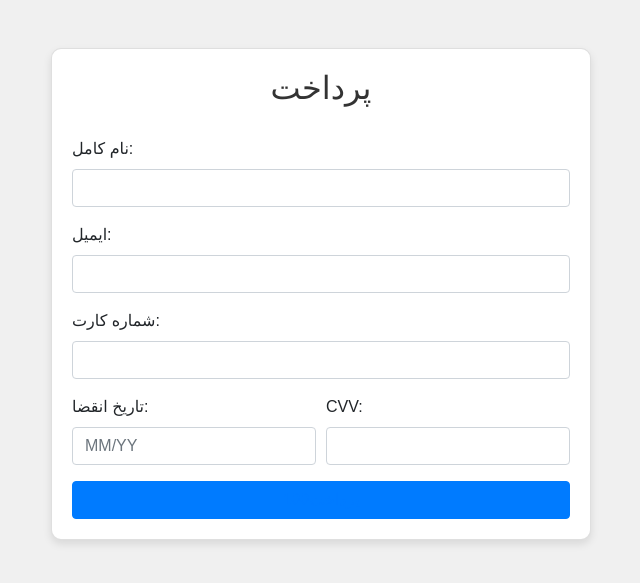
After one commit to Sajjadhosseinrezaei/GameShop, a Django app: page /order/pay/1/ in a window 1280 px wide. The commit adds this page. Shown: the top 583 px of the page, without its empty margins (319-959 px from the left). Run offline with Django 5.2, Linux system fonts and the light colour scheme; a user stored in the database is signed in; tables that the repository leaves empty hold one stand-in row (values such as "Sample post"); some libraries are stand-ins or nearby versions.

Commit message:
add dargah test for pay

```diff
--- /dev/null
+++ b/order/templates/order/css/styles.css
@@ -0,0 +1,15 @@
+body {
+    background-color: #f0f0f0;
+    font-family: 'Arial', sans-serif;
+}
+
+.card {
+    margin-top: 50px;
+    border-radius: 10px;
+    box-shadow: 0 4px 8px rgba(0, 0, 0, 0.1);
+}
+
+.card-title {
+    margin-bottom: 30px;
+    color: #333;
+}
--- /dev/null
+++ b/order/templates/order/js/scripts.js
@@ -0,0 +1,46 @@
+document.addEventListener('DOMContentLoaded', function() {
+    var form = document.getElementById('payment-form');
+    var payButton = document.getElementById('pay-button');
+    var payButtonText = document.getElementById('pay-button-text');
+    var payButtonSpinner = document.getElementById('pay-button-spinner');
+
+    form.addEventListener('submit', function(event) {
+        event.preventDefault();
+
+        payButtonText.classList.add('d-none');
+        payButtonSpinner.classList.remove('d-none');
+        payButton.disabled = true;
+
+        setTimeout(function() {
+            var cardNumber = document.getElementById('card-number').value;
+            var expiryDate = document.getElementById('expiry-date').value;
+            var cvv = document.getElementById('cvv').value;
+
+            if (validateCardNumber(cardNumber) && validateExpiryDate(expiryDate) && validateCVV(cvv)) {
+                alert('پرداخت با موفقیت انجام شد!');
+                form.reset();
+            } else {
+                alert('لطفاً اطلاعات را به درستی وارد کنید.');
+            }
+
+            payButtonText.classList.remove('d-none');
+            payButtonSpinner.classList.add('d-none');
+            payButton.disabled = false;
+        }, 3000);
+    });
+
+    function validateCardNumber(number) {
+        var regex = new RegExp("^[0-9]{16}$");
+        return regex.test(number);
+    }
+
+    function validateExpiryDate(date) {
+        var regex = new RegExp("^(0[1-9]|1[0-2])\/?([0-9]{2})$");
+        return regex.test(date);
+    }
+
+    function validateCVV(cvv) {
+        var regex = new RegExp("^[0-9]{3,4}$");
+        return regex.test(cvv);
+    }
+});
--- a/order/templates/order/order_detail.html
+++ b/order/templates/order/order_detail.html
@@ -2,5 +2,5 @@
 {% block content %}
     <h3>checkout</h3>
 	{{ order.get_total_price }}
-    <a class="btn btn-primary">پرداخت</a>
+    <a href="{% url 'order:order_pay' order.id %}" class="btn btn-primary">پرداخت</a>
 {% endblock %}
--- /dev/null
+++ b/order/templates/order/payment.html
@@ -0,0 +1,60 @@
+{% load static %}
+<!DOCTYPE html>
+<html lang="fa">
+<head>
+    <meta charset="UTF-8">
+    <meta name="viewport" content="width=device-width, initial-scale=1.0">
+    <title>صفحه پرداخت</title>
+    <!-- لینک به فایل‌های CSS Bootstrap -->
+    <link href="https://maxcdn.bootstrapcdn.com/bootstrap/4.5.2/css/bootstrap.min.css" rel="stylesheet">
+    <!-- لینک به فایل CSS سفارشی -->
+    <link rel="stylesheet" href="{% static 'order/css/styles.css' %}">
+</head>
+<body>
+    <div class="container">
+        <div class="row justify-content-center">
+            <div class="col-md-6">
+                <div class="card mt-5">
+                    <div class="card-body">
+                        <h2 class="card-title text-center">پرداخت</h2>
+                        <form id="payment-form">
+                            <div class="form-group">
+                                <label for="name">نام کامل:</label>
+                                <input type="text" class="form-control" id="name" name="name" required>
+                            </div>
+                            <div class="form-group">
+                                <label for="email">ایمیل:</label>
+                                <input type="email" class="form-control" id="email" name="email" required>
+                            </div>
+                            <div class="form-group">
+                                <label for="card-number">شماره کارت:</label>
+                                <input type="text" class="form-control" id="card-number" name="card-number" maxlength="16" required>
+                            </div>
+                            <div class="form-row">
+                                <div class="form-group col-md-6">
+                                    <label for="expiry-date">تاریخ انقضا:</label>
+                                    <input type="text" class="form-control" id="expiry-date" name="expiry-date" placeholder="MM/YY" maxlength="5" required>
+                                </div>
+                                <div class="form-group col-md-6">
+                                    <label for="cvv">CVV:</label>
+                                    <input type="text" class="form-control" id="cvv" name="cvv" maxlength="4" required>
+                                </div>
+                            </div>
+                            <button type="submit" id="pay-button" class="btn btn-primary btn-block">
+                                <a href="{% url 'order:order_verify' order.id %}" id="pay-button-text">{{ order.get_total_price }}پرداخت</a>
+                                <span id="pay-button-spinner" class="spinner-border spinner-border-sm d-none" role="status" aria-hidden="true"></span>
+                            </button>
+                        </form>
+                    </div>
+                </div>
+            </div>
+        </div>
+    </div>
+    <!-- لینک به فایل‌های JavaScript Bootstrap -->
+    <script src="https://code.jquery.com/jquery-3.5.1.slim.min.js"></script>
+    <script src="https://cdn.jsdelivr.net/npm/@popperjs/core@2.5.3/dist/umd/popper.min.js"></script>
+    <script src="https://stackpath.bootstrapcdn.com/bootstrap/4.5.2/js/bootstrap.min.js"></script>
+    <!-- فایل JavaScript سفارشی -->
+    <script src="{% static 'order/js/scripts.js' %}"></script>
+</body>
+</html>
--- a/order/urls.py
+++ b/order/urls.py
@@ -8,4 +8,6 @@ urlpatterns = [
     path('cart/remove/<int:product_id>/', views.CartRemoveView.as_view(), name='cart_remove'),
     path('detail_order/<int:order_id>/', views.OrderDetailView.as_view(), name='detail_order'),
     path('create_order/', views.OrderCreateView.as_view(), name='create_order'),
+    path('pay/<int:order_id>/', views.OrderPayView.as_view(), name='order_pay'),
+    path('pay_verify/<int:order_id>/', views.OrderPayVerifyView.as_view(), name='order_verify'),
 ]
--- a/order/views.py
+++ b/order/views.py
@@ -5,6 +5,7 @@ from .forms import AddCartForm
 from .cart import Cart
 from django.contrib.auth.mixins import LoginRequiredMixin
 from .models import Order, OrderItem
+from django.contrib import messages
 
 
 # Create your views here.
@@ -52,3 +53,20 @@ class OrderCreateView(LoginRequiredMixin, View):
                                      quantity=item['quantity'])
             cart.clear()
         return redirect('order:detail_order', order.id)
+
+
+class OrderPayView(LoginRequiredMixin, View):
+    template_name = 'order/payment.html'
+
+    def get(self, request, order_id):
+        order = Order.objects.get(id=order_id)
+        return render(request, self.template_name, {'order': order})
+
+
+class OrderPayVerifyView(LoginRequiredMixin, View):
+    def get(self, request, order_id):
+        order = Order.objects.get(id=order_id)
+        order.paid = True
+        order.save()
+        messages.success(request, "پرداخت با موفقیت انجام شد")
+        return redirect('home:home')
--- a/requirements.txt
+++ b/requirements.txt
@@ -4,3 +4,5 @@ pillow==10.4.0
 psycopg==3.2.1
 sqlparse==0.5.1
 typing_extensions==4.12.2
+
+requests~=2.32.3
```
Also changed, not shown: GemeShop/settings.py (+1 -7 lines).
